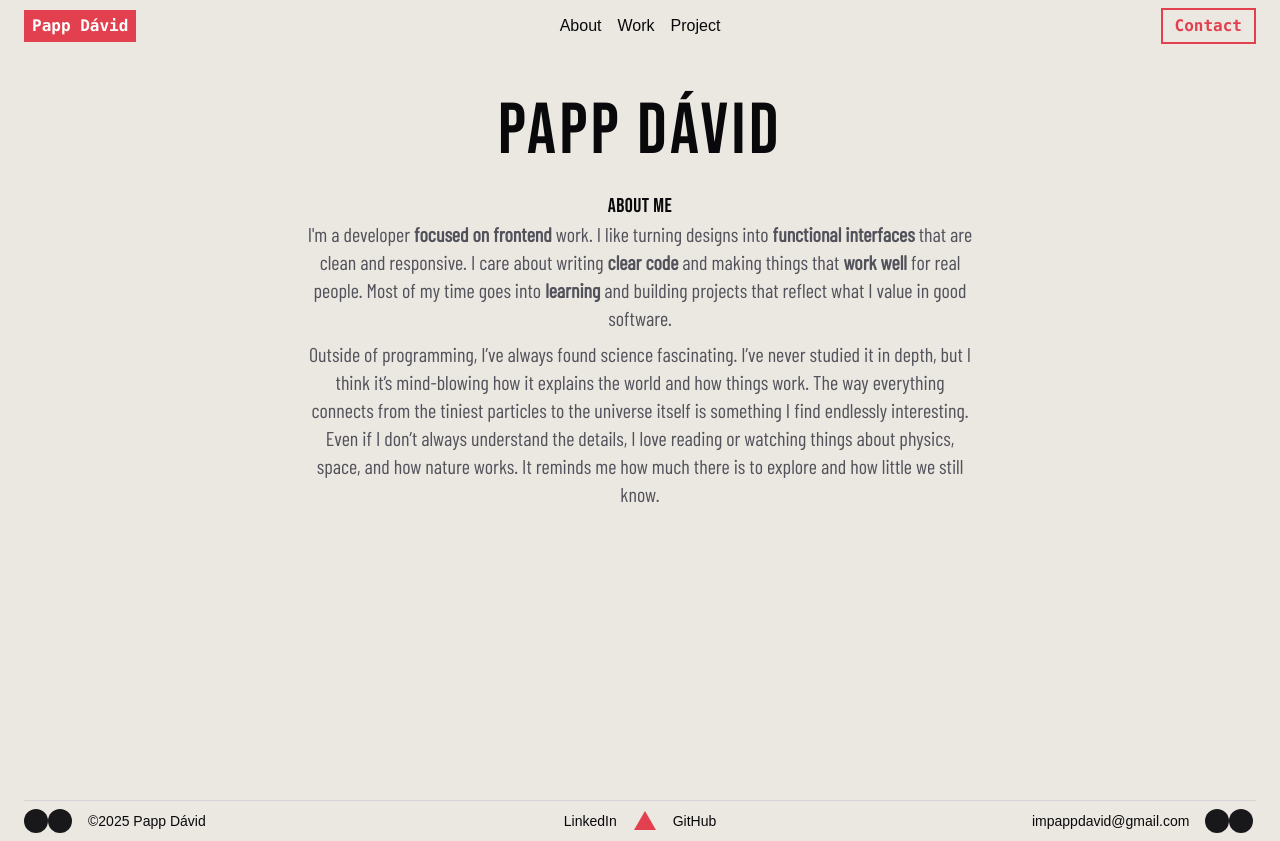
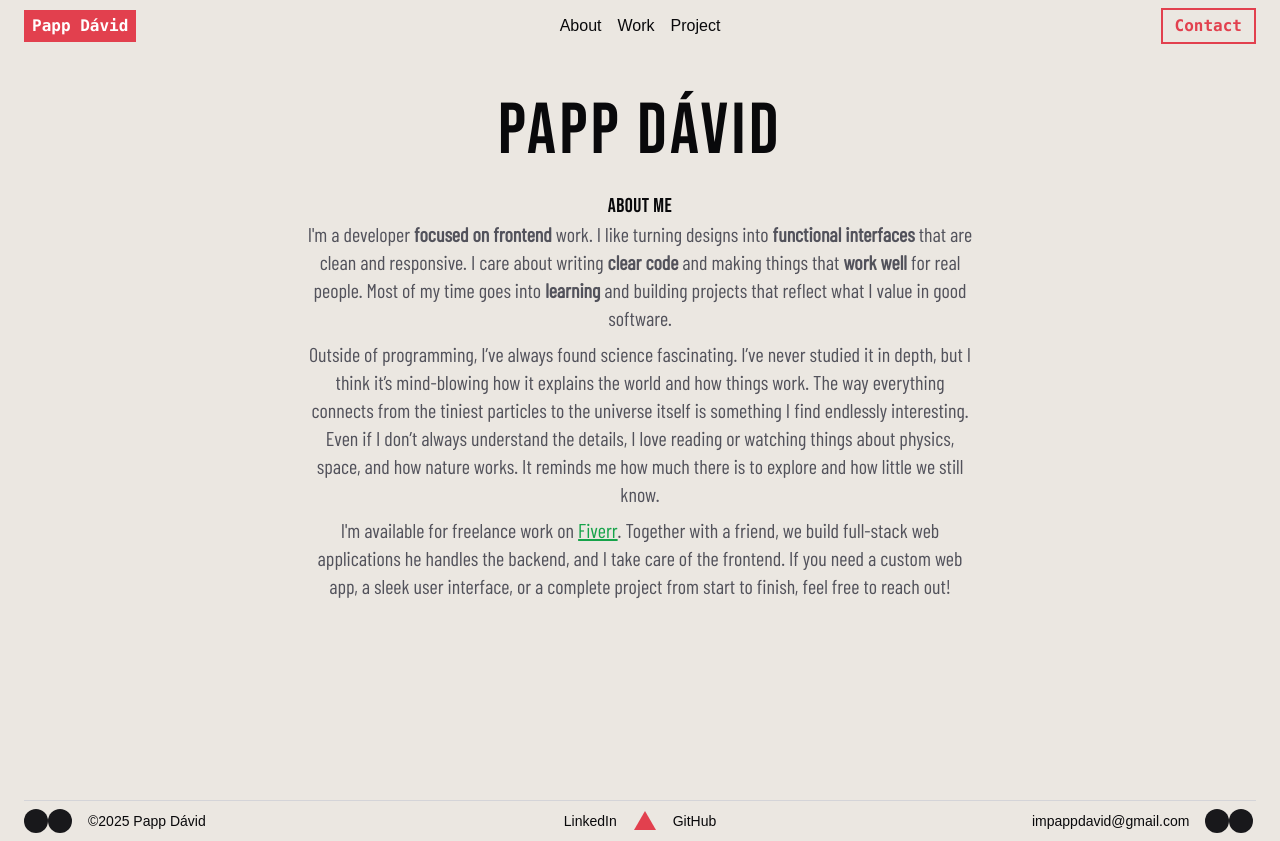
Before and after one commit to impappdavid/portfolio, a Next.js app: page / in a window 1280 px wide. Built offline with nearby package versions, Linux system fonts and the light colour scheme; a web font is replaced by a local one.

Commit message:
Updating the about me

```diff
--- a/src/components/my-components/about.tsx
+++ b/src/components/my-components/about.tsx
@@ -26,8 +26,9 @@ function About() {
                     </div>
                     <div className={`${barlowFont.className} max-w-2xl text-xl text-zinc-600 text-center`}>
                         Outside of programming, I’ve always found science fascinating. I’ve never studied it in depth, but I think it’s mind-blowing how it explains the world and how things work. The way everything connects from the tiniest particles to the universe itself is something I find endlessly interesting. Even if I don’t always understand the details, I love reading or watching things about physics, space, and how nature works. It reminds me how much there is to explore and how little we still know.
-
-
+                    </div>
+                    <div className={`${barlowFont.className} max-w-2xl text-xl text-zinc-600 text-center`}>
+                    I'm available for freelance work on <a href="" className="text-green-600 font-medium underline">Fiverr</a>. Together with a friend, we build full-stack web applications he handles the backend, and I take care of the frontend. If you need a custom web app, a sleek user interface, or a complete project from start to finish, feel free to reach out!
                     </div>
                 </div>
             </div>
```
